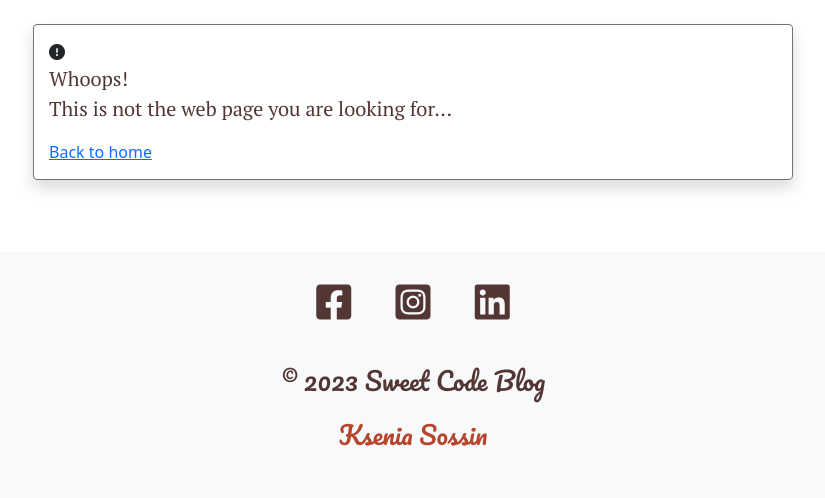
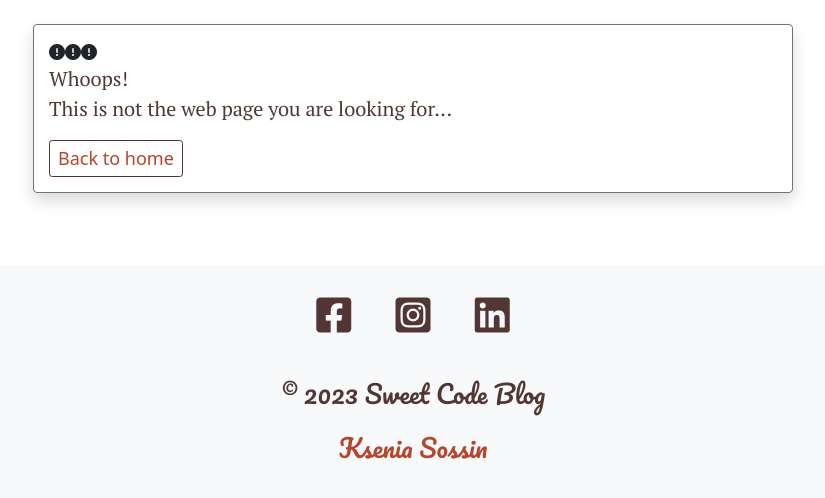
Before and after one commit to KseniaSOS/sweet-code-blog, a Django app: template templates/404.html in a window 1280 px wide. Shown: the part 440-938 px from the top of the page, without its empty margins (227-1052 px from the left). Before the commit the page ends 886 px from the top, so only its background shows below. Run offline with Django 3.2, Linux system fonts and the light colour scheme; the template is opened without the code that fills it, so the values that code supplies are empty.

Commit message:
set debug back to true, page 404 works well

```diff
--- a/sweetcode/settings.py
+++ b/sweetcode/settings.py
@@ -29,11 +29,12 @@ TEMPLATES_DIR = os.path.join(BASE_DIR, 'templates')
 SECRET_KEY = os.environ.get('SECRET_KEY')
 
 # SECURITY WARNING: don't run with debug turned on in production!
-DEBUG = False
+DEBUG = True
 
 ALLOWED_HOSTS = ['sweet-code-blog-401a68287213.herokuapp.com', '8000-kseniasos-sweetcodeblog-wys6qu3b0jj.ws-eu106.gitpod.io']
 
 X_FRAME_OPTIONS = 'SAMEORIGIN'
+
 
 # Application definition
 
--- a/templates/404.html
+++ b/templates/404.html
@@ -4,9 +4,11 @@
     <div class="row">
         <div class="col-md-8 mt-3 offset-md-2 mb-4 border border-secondary rounded shadow" style="padding: 15px;">
             <div>
-                <i class="fa-sharp fa-solid fa-circle-exclamation"></i>
+                <i class="fa-sharp fa-solid fa-circle-exclamation"></i><i
+                    class="fa-sharp fa-solid fa-circle-exclamation"></i><i
+                    class="fa-sharp fa-solid fa-circle-exclamation"></i>
                 <p class="card-text">Whoops!<br>This is not the web page you are looking for...</p>
-                <a href="{% url 'home'%}">Back to home</a>
+                <a href="{% url 'home'%}" class="btn btn-outline-secondary btn-sm">Back to home</a>
             </div>
         </div>
     </div>
```
